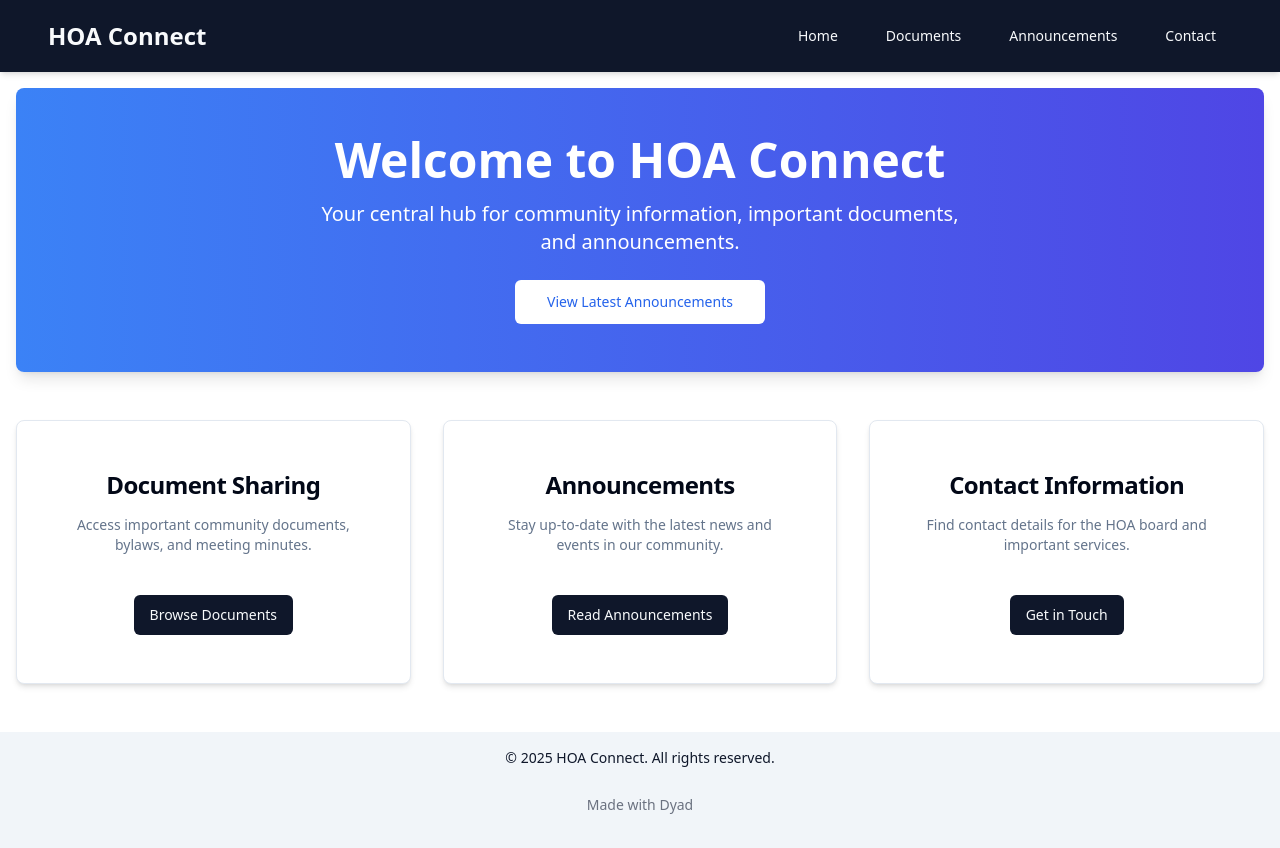
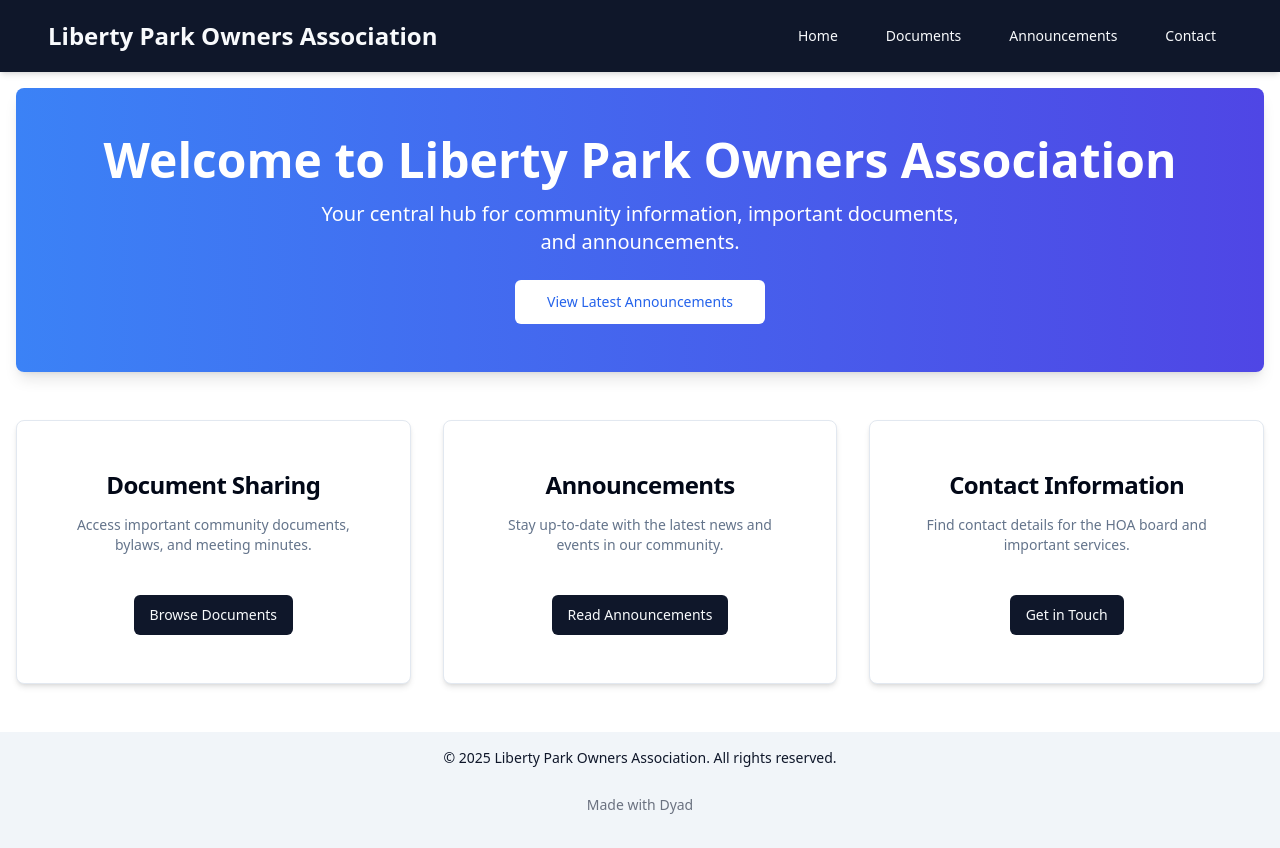
Before and after one commit to libertypark/website, a React (Vite) app: page / in a window 1280 px wide. Built offline with nearby package versions, Linux system fonts and the light colour scheme.

Commit message:
[dyad] Changed site title to "Liberty Park Owners Association" - wrote 3 file(s) + extra files edited outside of Dyad

```diff
--- a/src/components/Footer.tsx
+++ b/src/components/Footer.tsx
@@ -8,7 +8,7 @@ const Footer = () => {
     <footer className="bg-secondary text-secondary-foreground p-4 text-center mt-8">
       <div className="container mx-auto">
         <p className="text-sm mb-2">
-          &copy; {new Date().getFullYear()} HOA Connect. All rights reserved.
+          &copy; {new Date().getFullYear()} Liberty Park Owners Association. All rights reserved.
         </p>
         <MadeWithDyad />
       </div>
--- a/src/components/Header.tsx
+++ b/src/components/Header.tsx
@@ -9,7 +9,7 @@ const Header = () => {
     <header className="bg-primary text-primary-foreground p-4 shadow-md">
       <div className="container mx-auto flex justify-between items-center">
         <Link to="/" className="text-2xl font-bold">
-          HOA Connect
+          Liberty Park Owners Association
         </Link>
         <nav className="space-x-4">
           <Button variant="ghost" asChild>
--- a/src/pages/HomePage.tsx
+++ b/src/pages/HomePage.tsx
@@ -9,7 +9,7 @@ const HomePage = () => {
   return (
     <div className="container mx-auto p-4">
       <div className="text-center py-12 bg-gradient-to-r from-blue-500 to-indigo-600 text-white rounded-lg shadow-lg mb-12">
-        <h1 className="text-5xl font-extrabold mb-4">Welcome to HOA Connect</h1>
+        <h1 className="text-5xl font-extrabold mb-4">Welcome to Liberty Park Owners Association</h1>
         <p className="text-xl mb-6 max-w-2xl mx-auto">
           Your central hub for community information, important documents, and announcements.
         </p>
```
Also changed, not shown: 1 other file (tests, documents, lock files or other folders).
